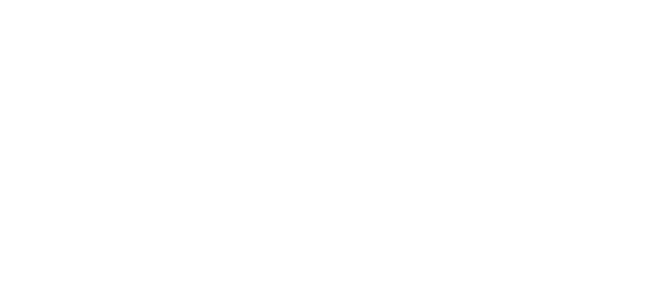
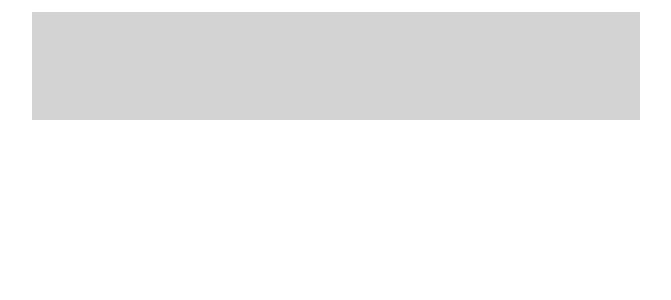
Before and after one commit to cameronDz/more-less-medium-app, a React (Create React App) app: page / in a window 1280 px wide. Shown: the top 300 px of the page, without its empty margins (304-975 px from the left). Built offline with nearby package versions, Linux system fonts and the light colour scheme.

Commit message:
add root styles

```diff
--- a/src/index.css
+++ b/src/index.css
@@ -1,13 +1,7 @@
-body {
-  margin: 0;
-  font-family: -apple-system, BlinkMacSystemFont, 'Segoe UI', 'Roboto', 'Oxygen',
-    'Ubuntu', 'Cantarell', 'Fira Sans', 'Droid Sans', 'Helvetica Neue',
-    sans-serif;
-  -webkit-font-smoothing: antialiased;
-  -moz-osx-font-smoothing: grayscale;
+.root {
+  background-color: lightgrey;
+  margin: 12px auto;
+  min-height: 100px;
+  padding: 4px;
+  width: 600px;
 }
-
-code {
-  font-family: source-code-pro, Menlo, Monaco, Consolas, 'Courier New',
-    monospace;
-}
```
